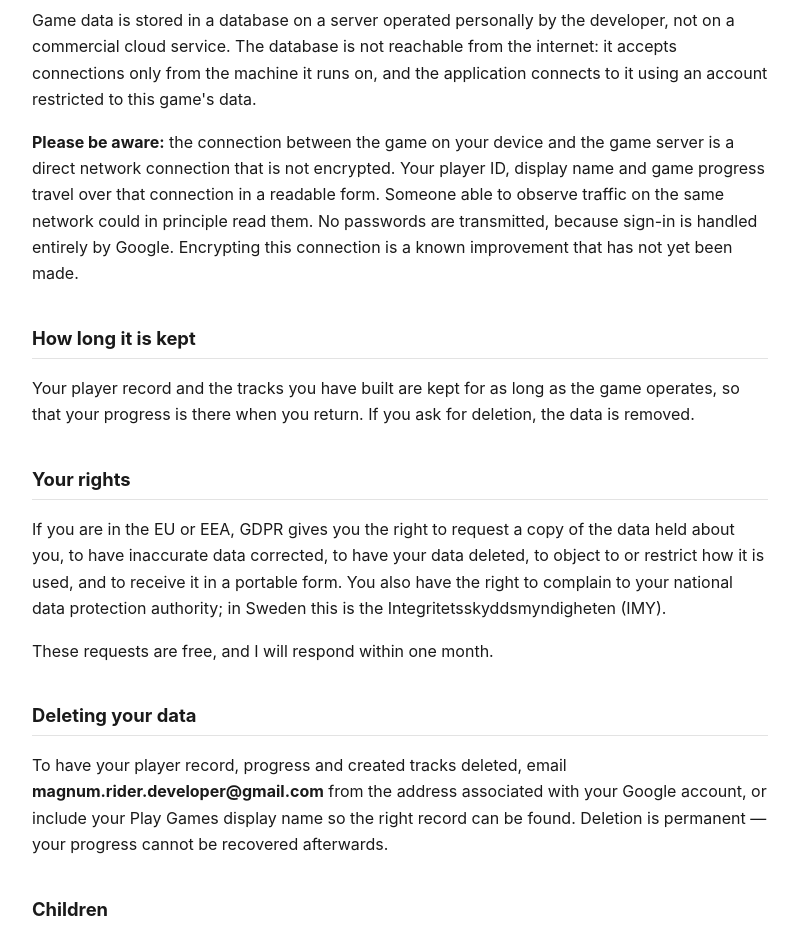
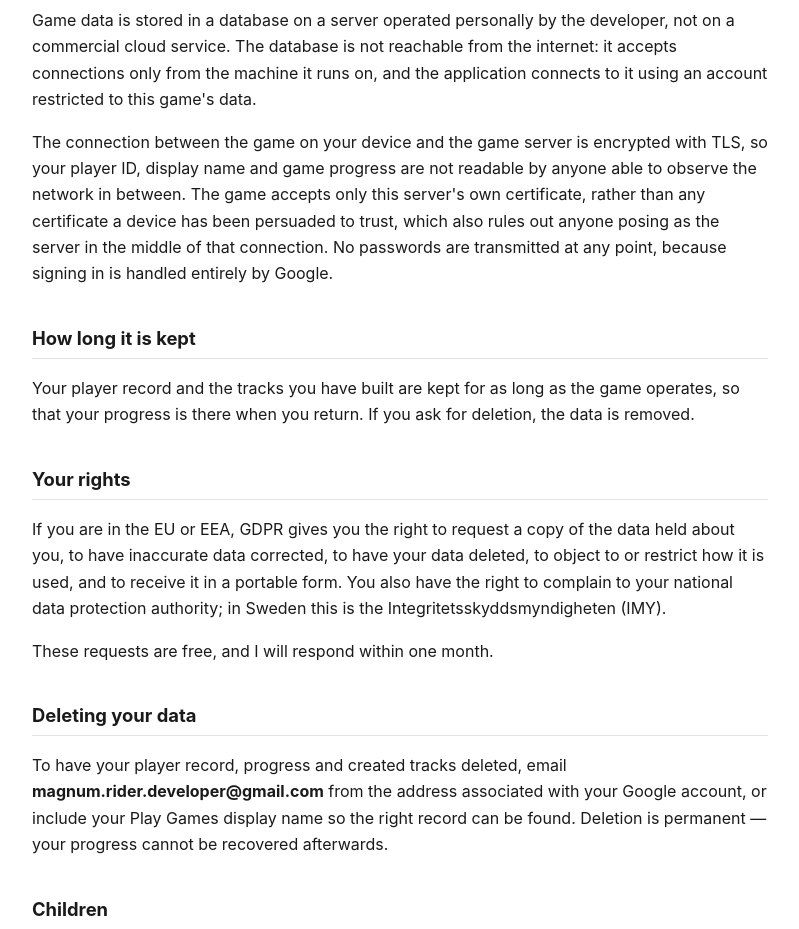
Before and after one commit to magnumriderdeveloper-cell/magnum-rider-privacy, a plain HTML site: page index.html in a window 1280 px wide. Shown: the part 1980-2909 px from the top of the page, without its empty margins (240-1039 px from the left). Drawn offline with Linux system fonts and the light colour scheme.

Commit message:
Add files via upload

```diff
--- a/index.html
+++ b/index.html
@@ -85,11 +85,12 @@ and provides your player ID and display name. Google's own handling of that is c
 commercial cloud service. The database is not reachable from the internet: it accepts connections
 only from the machine it runs on, and the application connects to it using an account restricted to
 this game's data.</p>
-<p><strong>Please be aware:</strong> the connection between the game on your device and the game
-server is a direct network connection that is not encrypted. Your player ID, display name and game
-progress travel over that connection in a readable form. Someone able to observe traffic on the
-same network could in principle read them. No passwords are transmitted, because sign-in is handled
-entirely by Google. Encrypting this connection is a known improvement that has not yet been made.</p>
+<p>The connection between the game on your device and the game server is encrypted with TLS, so
+your player ID, display name and game progress are not readable by anyone able to observe the
+network in between. The game accepts only this server's own certificate, rather than any
+certificate a device has been persuaded to trust, which also rules out anyone posing as the server
+in the middle of that connection. No passwords are transmitted at any point, because signing in is
+handled entirely by Google.</p>
 
 <h2>How long it is kept</h2>
 <p>Your player record and the tracks you have built are kept for as long as the game operates, so
```
